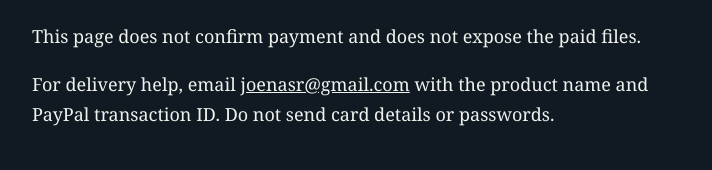
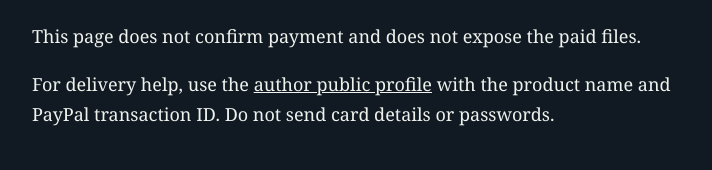
Before and after one commit to Joenasriani/icf-ai, a website: page icf-ai-delivery.html in a window 1280 px wide. Shown: the part 310-480 px from the top of the page, without its empty margins (278-990 px from the left). Drawn offline with Linux system fonts and the light colour scheme.

Commit message:
Clean public publication source metadata

```diff
--- a/icf-ai-delivery.html
+++ b/icf-ai-delivery.html
@@ -1,4 +1,4 @@
 <!doctype html>
 <html lang="en"><head><meta charset="utf-8"><meta name="viewport" content="width=device-width,initial-scale=1"><meta name="robots" content="noindex,nofollow"><title>Delivery | ICF-AI v1.0</title>
 <style>body{margin:0;background:#111a23;color:#eef1ec;font:18px/1.65 Georgia,serif}main{max-width:660px;margin:8vh auto;padding:32px}h1{font-size:40px;line-height:1.15;font-weight:400}a{color:inherit}small{font:13px/1.5 Arial,sans-serif;letter-spacing:.06em}nav{margin-top:36px}</style></head>
-<body><main><small>ICF-AI · REFERENCE EDITION V1.0</small><h1>Receiving the Reference Edition</h1><p>If you completed your PayPal payment, keep your transaction receipt. After the payment is verified, the ICF-AI v1.0 Customer Pack will be sent privately to the email address associated with the transaction.</p><p>This page does not confirm payment and does not expose the paid files.</p><p>For delivery help, email <a href="mailto:joenasr@gmail.com?subject=ICF-AI%20v1.0%20order%20support">joenasr@gmail.com</a> with the product name and PayPal transaction ID. Do not send card details or passwords.</p><nav><a href="/icf-ai">Return to ICF-AI</a> · <a href="/">Reasoning Library</a></nav></main></body></html>
+<body><main><small>ICF-AI · REFERENCE EDITION V1.0</small><h1>Receiving the Reference Edition</h1><p>If you completed your PayPal payment, keep your transaction receipt. After the payment is verified, the ICF-AI v1.0 Customer Pack will be sent privately to the email address associated with the transaction.</p><p>This page does not confirm payment and does not expose the paid files.</p><p>For delivery help, use the <a href="https://joe-nasr-signals.vercel.app/">author public profile</a> with the product name and PayPal transaction ID. Do not send card details or passwords.</p><nav><a href="/icf-ai">Return to ICF-AI</a> · <a href="/">Reasoning Library</a></nav></main></body></html>
```
